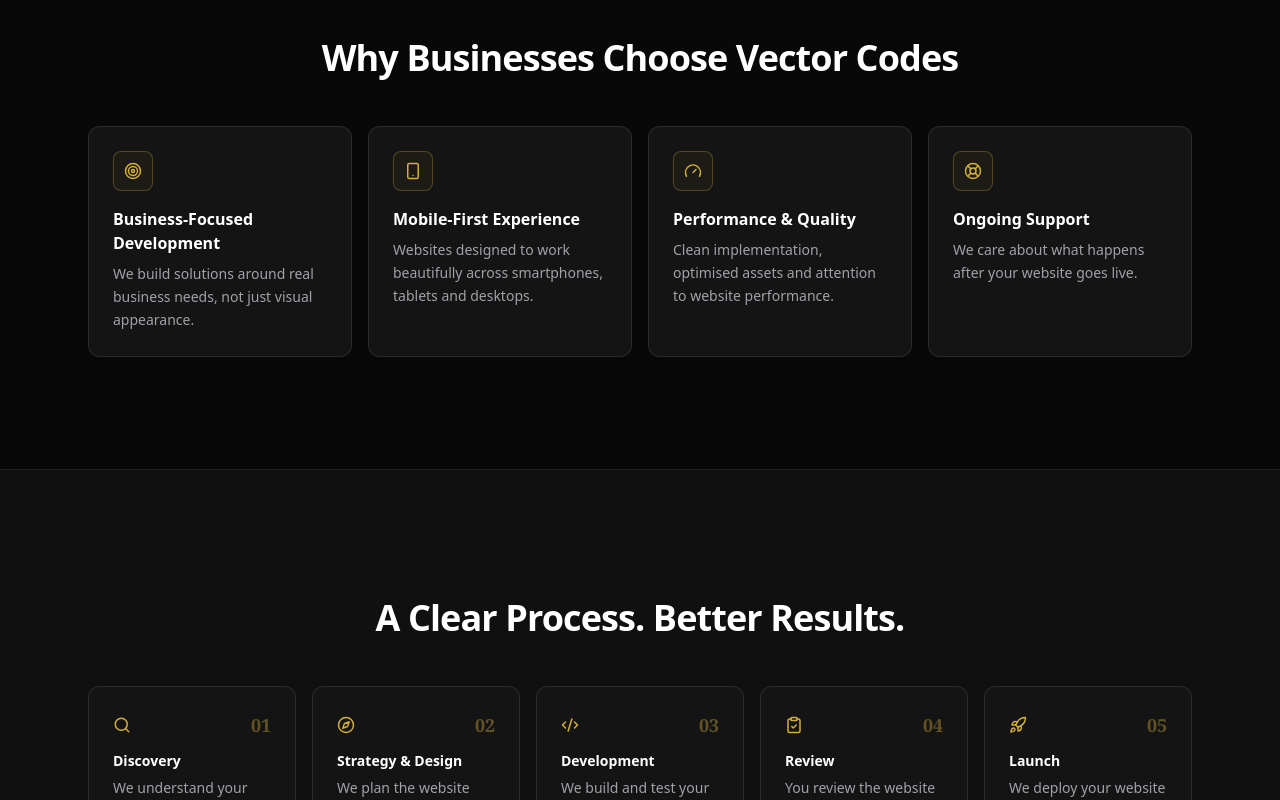
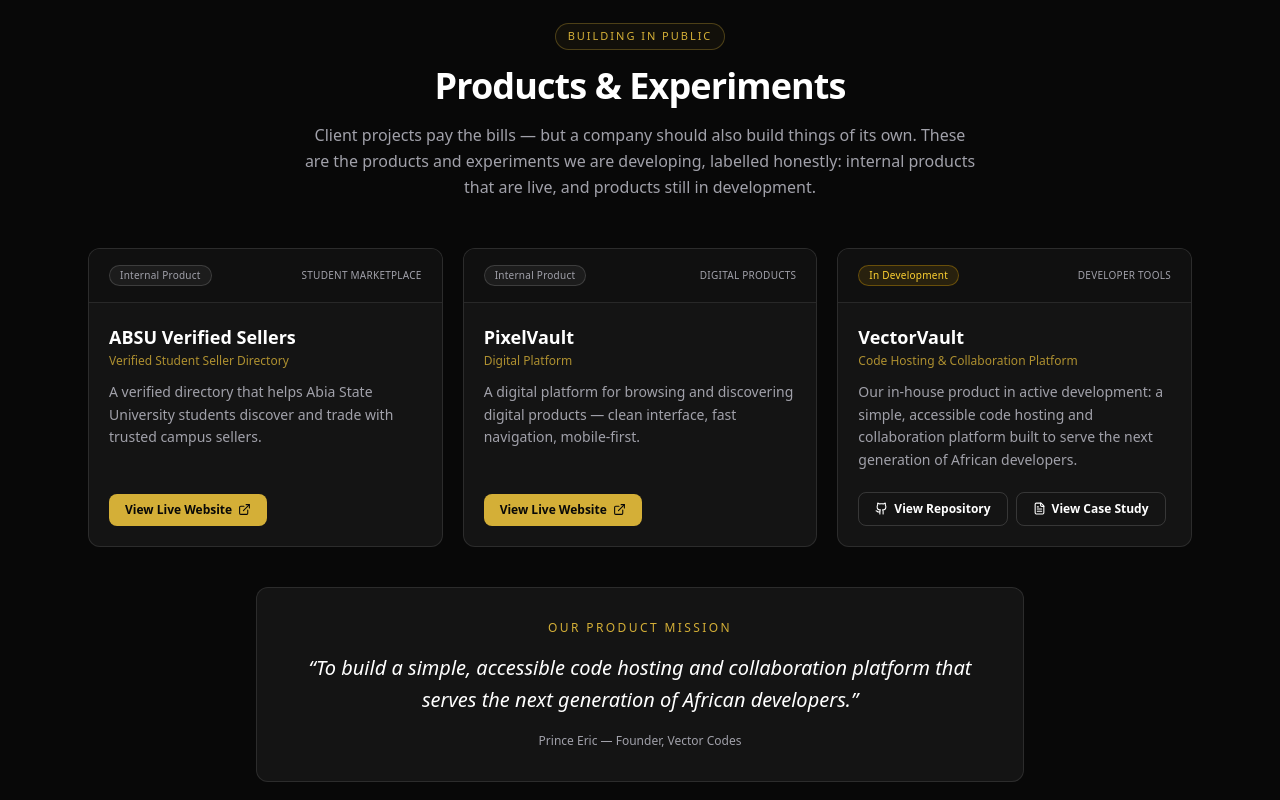
Before and after one commit to ericprince957-cloud/my_portfolio_V1, a Next.js app: page / in a window 1280 px wide. Shown: the part 4180-4980 px from the top of the page. Built offline with nearby package versions, Linux system fonts and the light colour scheme.

Commit message:
feat: Products & Experiments section + VectorVault product page with mission

```diff
--- a/app/page.tsx
+++ b/app/page.tsx
@@ -48,6 +48,7 @@ const processSteps = [
 
 export default function HomePage() {
   const clientCount = projects.filter((p) => p.category === "Client Project").length;
+  const products = projects.filter((p) => p.category !== "Client Project");
   const liveCount = projects.filter((p) => p.liveUrl).length;
 
   const jsonLd = {
@@ -159,6 +160,35 @@ export default function HomePage() {
         </div>
       </section>
 
+      {/* ── PRODUCTS & EXPERIMENTS ───────────────────────────── */}
+      <section className="border-b border-line" aria-labelledby="experiments-heading">
+        <div className="mx-auto max-w-6xl px-4 py-20 sm:px-6 md:py-28">
+          <SectionHeading
+            badge="Building in Public"
+            title="Products & Experiments"
+            description="Client projects pay the bills — but a company should also build things of its own. These are the products and experiments we are developing, labelled honestly: internal products that are live, and products still in development."
+          />
+          <div className="mt-12 grid gap-5 md:grid-cols-2 lg:grid-cols-3">
+            {products.map((project, i) => (
+              <ProjectCard key={project.slug} project={project} index={i} />
+            ))}
+          </div>
+
+          {/* VectorVault mission */}
+          <Reveal>
+            <figure className="card mx-auto mt-10 max-w-3xl rounded-xl p-8 text-center">
+              <p className="text-xs font-medium tracking-[0.2em] text-gold uppercase">Our Product Mission</p>
+              <blockquote className="mt-4 text-lg italic leading-relaxed text-white md:text-xl">
+                &ldquo;To build a simple, accessible code hosting and collaboration platform that serves the next generation of African developers.&rdquo;
+              </blockquote>
+              <figcaption className="mt-4 text-xs text-subtle">
+                Prince Eric — Founder, Vector Codes
+              </figcaption>
+            </figure>
+          </Reveal>
+        </div>
+      </section>
+
       {/* ── WHY CHOOSE VECTOR CODES ──────────────────────────── */}
       <section className="border-b border-line" aria-labelledby="why-heading">
         <div className="mx-auto max-w-6xl px-4 py-20 sm:px-6 md:py-28">
--- a/data/projects.ts
+++ b/data/projects.ts
@@ -142,12 +142,22 @@ export const projects: Project[] = [
     slug: "vectorvault",
     name: "VectorVault",
     industry: "Developer Tools",
-    type: "Code Hosting Platform",
+    type: "Code Hosting & Collaboration Platform",
     category: "In Development",
     description:
-      "A code hosting platform in active development — designed to give Nigerian developers a fast, reliable place to host and share their work.",
+      "Our in-house product in active development: a simple, accessible code hosting and collaboration platform built to serve the next generation of African developers.",
     tech: [],
     repoUrl: "https://github.com/ericprince957-cloud/vectorvault",
+    caseStudy: {
+      overview:
+        "VectorVault is a Vector Codes product in active development — not a finished platform, and we say so openly. The mission: to build a simple, accessible code hosting and collaboration platform that serves the next generation of African developers.",
+      problem:
+        "The code hosting tools most developers use are built for teams with fast networks, foreign payment systems and bandwidth to spare. Young African developers need something simple, accessible and dependable in their own context — a place to host, share and collaborate on their work without friction.",
+      solution:
+        "VectorVault is being designed around simplicity and accessibility first: straightforward repositories, easy sharing, and collaboration flows that work well on local networks — with the realities of African developers as a first-class design constraint, not an afterthought.",
+      process:
+        "The product is being built in public: the architecture and core features are taking shape in an open GitHub repository, and progress is shared as it happens. This section will be updated as the platform develops.",
+    },
   },
 ];
 
```
